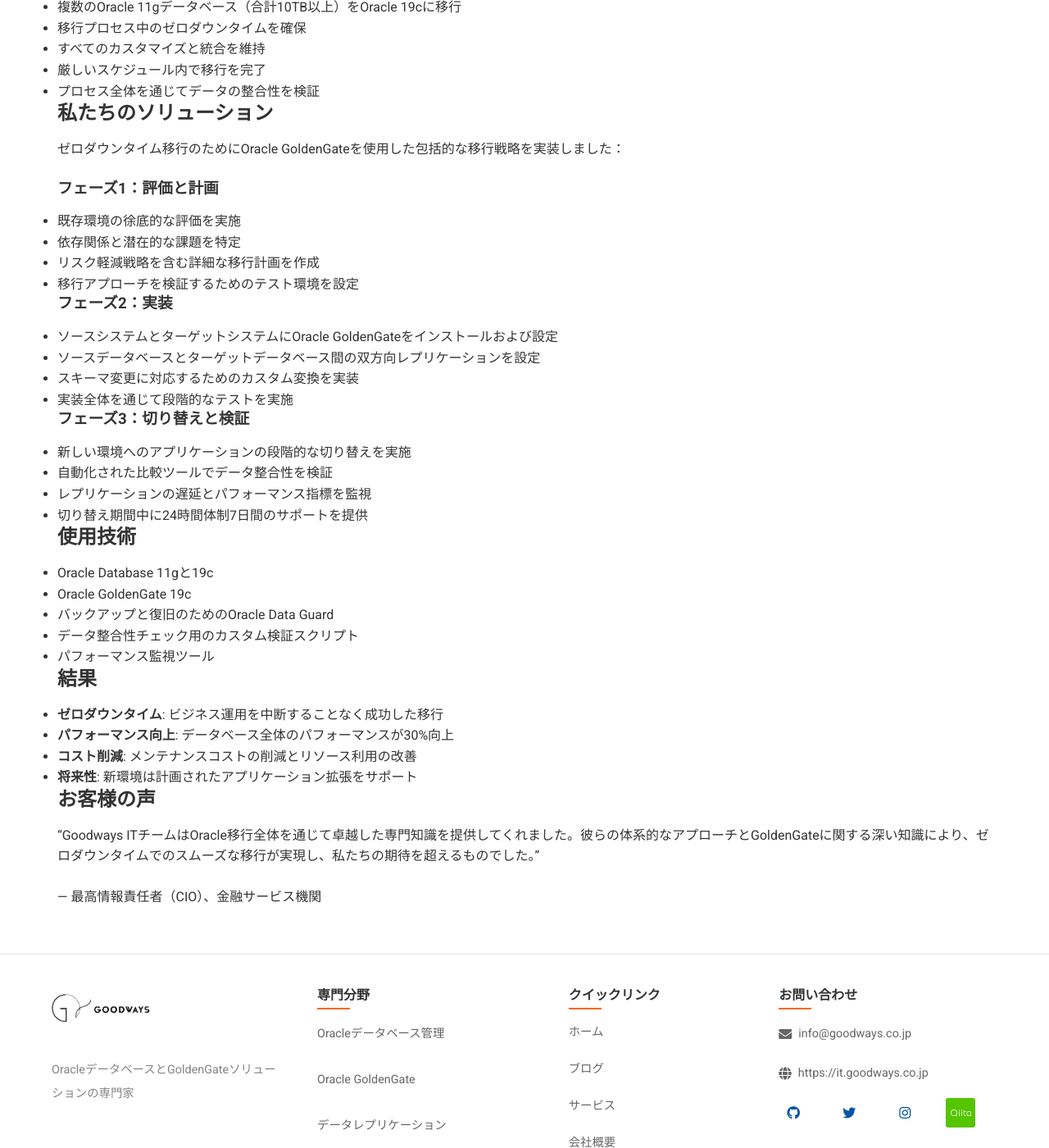
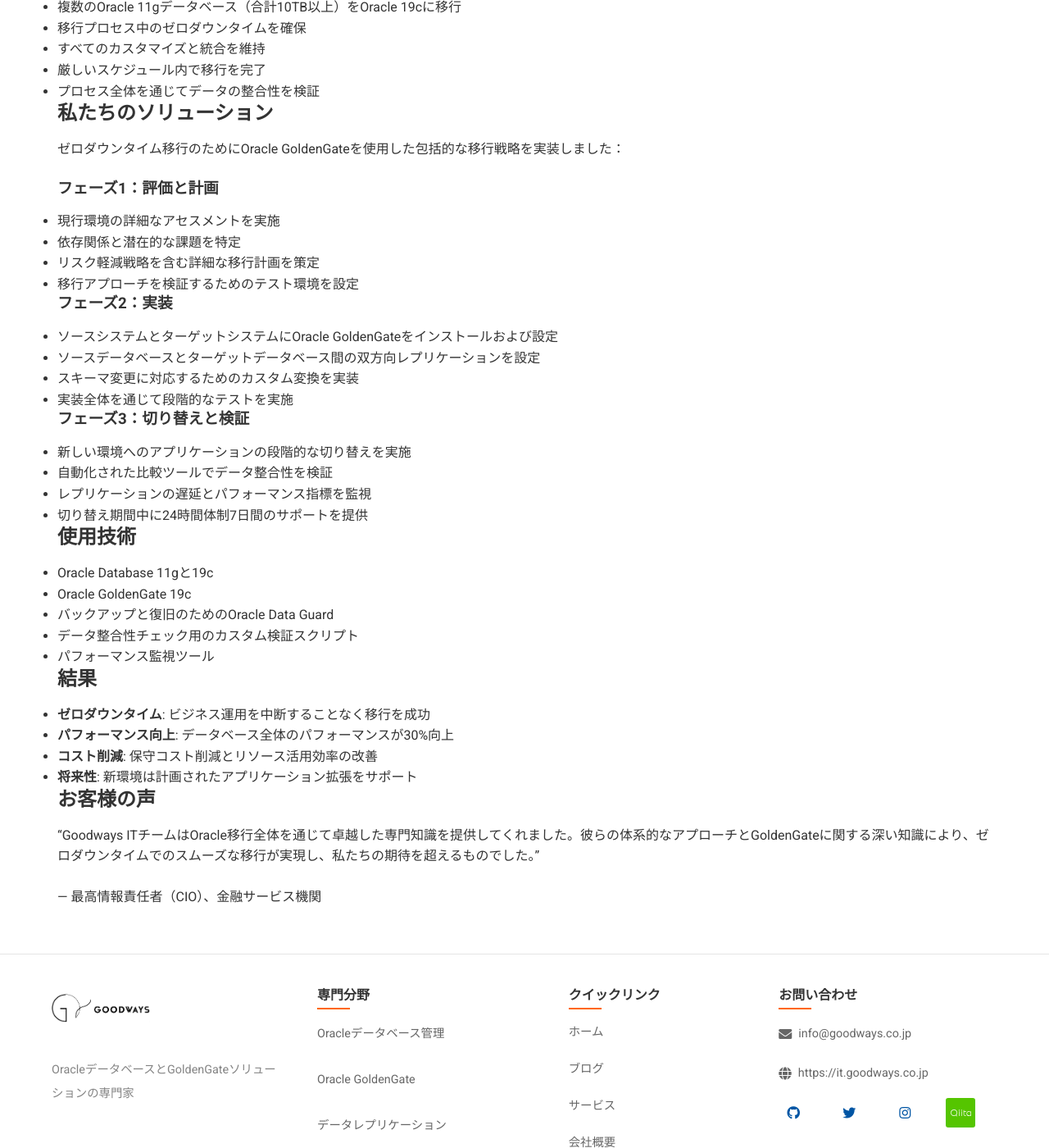
Before and after one commit to goodwaysIT/ja, a Jekyll site: the page built from _projects/oracle-migration-case-study.md, in a window 1280 px wide and 1400 px high, scrolled down 1327 px. Shown: the whole window at 82% size. Built offline with Jekyll 4.4.1, drawn with Linux system fonts in a browser that asks for light colours.

Commit message:
Update oracle-migration-case-study.md

```diff
--- a/_projects/oracle-migration-case-study.md
+++ b/_projects/oracle-migration-case-study.md
@@ -2,7 +2,7 @@
 layout: page
 title: "Oracleデータベース移行事例"
 description: "GoldenGateを使用して、金融機関がゼロダウンタイムでOracle 19cに移行するを実現した方法。"
-excerpt: "金融機関の基幹Oracleデータベースを、GoldenGateのリアルタイムレプリケーション技術を駆使して、11gから19cへアップグレード。業務を一切停止しないゼロダウンタイム移行を実現し、システムの近代化、パフォーマンス向上、および長期サポートの確保に成功したプロジェクトです。"
+excerpt: "本事例は、ある大手金融機関における Oracle Database 11g から 19c へのゼロダウンタイム移行の成功事例を紹介します。リアルタイムレプリケーションを実現する Oracle GoldenGate を活用することで、24時間365日の業務継続性を確保しながら、パフォーマンスを30%向上させ、基幹システムの将来性も確保しました。"
 order: 1
 image: /assets/images/case-studies/oracle-migration-case-study.svg
 tags: ["Oracle", "Oracle Exadata", "ゼロダウンタイム", "ゼロデータ損失", "Oracle GoldenGate"]
@@ -30,9 +30,9 @@ tags: ["Oracle", "Oracle Exadata", "ゼロダウンタイム", "ゼロデータ
 
 ### フェーズ1：評価と計画
 
-- 既存環境の徐底的な評価を実施
+- 現行環境の詳細なアセスメントを実施
 - 依存関係と潜在的な課題を特定
-- リスク軽減戦略を含む詳細な移行計画を作成
+- リスク軽減戦略を含む詳細な移行計画を策定
 - 移行アプローチを検証するためのテスト環境を設定
 
 ### フェーズ2：実装
@@ -59,9 +59,9 @@ tags: ["Oracle", "Oracle Exadata", "ゼロダウンタイム", "ゼロデータ
 
 ## 結果
 
-- **ゼロダウンタイム**: ビジネス運用を中断することなく成功した移行
+- **ゼロダウンタイム**: ビジネス運用を中断することなく移行を成功
 - **パフォーマンス向上**: データベース全体のパフォーマンスが30%向上
-- **コスト削減**: メンテナンスコストの削減とリソース利用の改善
+- **コスト削減**: 保守コスト削減とリソース活用効率の改善
 - **将来性**: 新環境は計画されたアプリケーション拡張をサポート
 
 ## お客様の声
```
